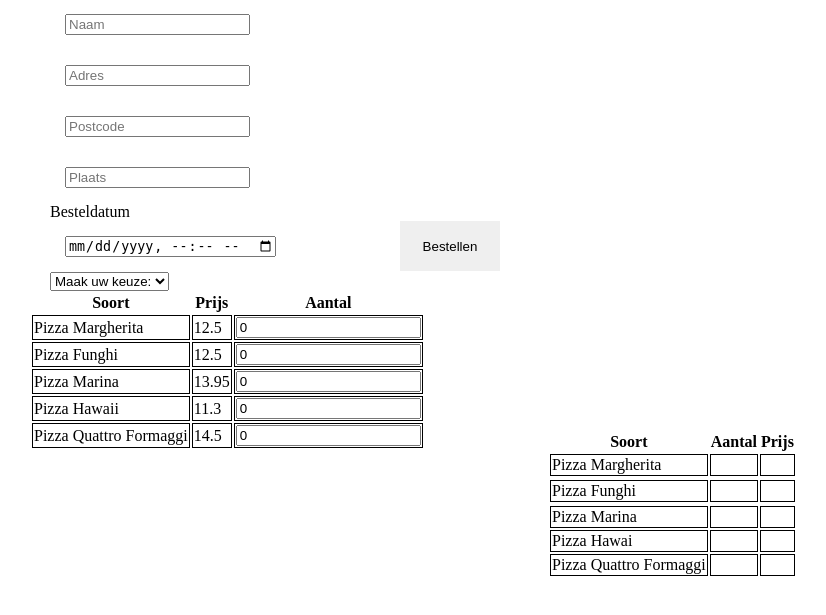
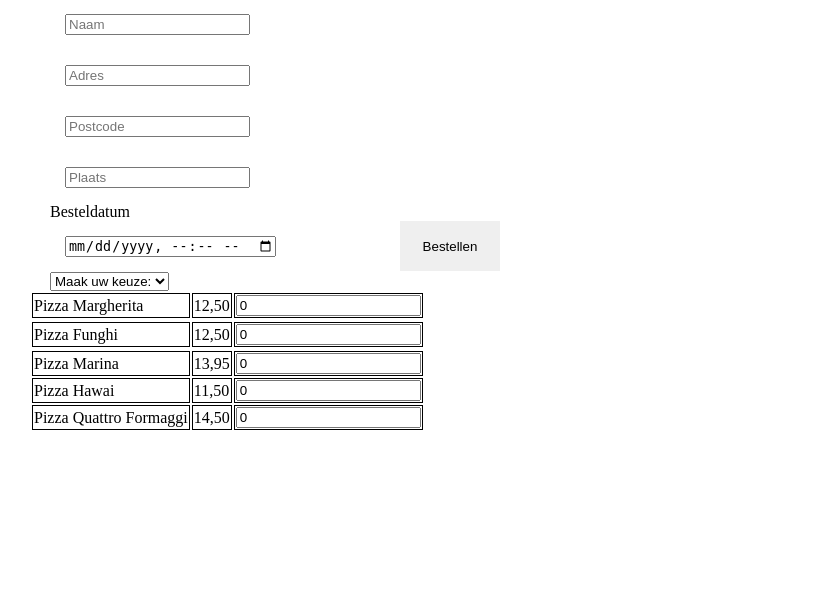
Before and after one commit to GovertJansen/MacRepo, a PHP site: page /Pizza.php in a window 1280 px wide. Shown: the part 99-714 px from the top of the page, without its empty margins (362-1188 px from the left). Run offline with PHP 8.4, Linux system fonts and the light colour scheme.

Commit message:
totaal aantal pizza's werkt

```diff
--- a/Opdracht-PHP/Pizza.php
+++ b/Opdracht-PHP/Pizza.php
@@ -9,7 +9,7 @@
     <link rel="stylesheet" href="./style.css">
 </head>
 
-<?php
+<!-- <?php
         $pizza = array(
             array('artikel' => 'Pizza Margherita', 'prijs' => 12.50, 'aantal' => 0),
             array('artikel' => 'Pizza Funghi', 'prijs' => 12.50, 'aantal' => 0),
@@ -17,7 +17,7 @@ $pizza = array(
             array('artikel' => 'Pizza Hawaii',  'prijs' => 11.30, 'aantal' => 0),
             array('artikel' => 'Pizza Quattro Formaggi', 'prijs' => 14.50, 'aantal' => 0)
         );
-?>
+        ?> -->
 
 <body>
     <div class="post">
@@ -80,6 +80,34 @@ $pizza = array(
 
 
             <table class="tabel1">
+
+                <tr>
+                    <td class="tabel">Pizza Margherita</td>
+                    <td class="tabel">12,50</td>
+                    <td class="tabel"><input type="number" name="AantalMargherita" size="3" min="0" value="0"></td>
+                <tr>
+                <tr>
+                    <td class="tabel">Pizza Funghi</td>
+                    <td class="tabel"> 12,50</td>
+                    <td class="tabel"><input type="number" name="AantalFunghi" size="3" min="0" value="0"></td>
+                <tr>
+                <tr>
+                    <td class="tabel">Pizza Marina</td>
+                    <td class="tabel">13,95</td>
+                    <td class="tabel"><input type="number" name="AantalMarina" size="3" min="0" value="0"></td>
+                <tr>
+                    <td class="tabel">Pizza Hawai</td>
+                    <td class="tabel">11,50</td>
+                    <td class="tabel"><input type="number" name="AantalHawai" size="3" min="0" value="0"></td>
+
+                <tr>
+                    <td class="tabel">Pizza Quattro Formaggi</td>
+                    <td class="tabel">14,50</td>
+                    <td class="tabel"><input type="number" name="AantalFormaggi" size="3" min="0" value="0"></td>
+                </tr>
+            </table>
+
+            <!-- <table class="tabel1">
                 <tr>
                     <th>Soort</th>
                     <th>Prijs</th>
@@ -94,12 +122,19 @@ $pizza = array(
                     </tr>";
                     }
                     ?>
-            </table>
+            </table> -->
+
         </form>
 
 
-        <table class="tabel2">
+        <?php if (isset($_POST["submit"])) {
+            $AantalMargherita = $_POST["AantalMargherita"];
+            $AantalFunghi = $_POST["AantalFunghi"];
+            $AantalMarina = $_POST["AantalMarina"];
+            $AantalHawai = $_POST["AantalHawai"];
+            $AantalFormaggi = $_POST["AantalFormaggi"];
 
+            echo ' <table class="tabel2">
          <tr>
              <th>Soort</th>
              <th>Aantal</th>
@@ -107,36 +142,43 @@ $pizza = array(
          </tr>
          <tr>
              <td class="tabel">Pizza Margherita</td>
-                <td class="tabel"> <?php echo ''; ?> </td>
+             <td class="tabel"> ';
+            echo $AantalMargherita;
+            echo  ' </td>
              <td class="tabel"> </td>
-            <tr>
+         </tr>
          <tr>
              <td class="tabel">Pizza Funghi</td>
-                <td class="tabel"> <?php echo ''; ?> </td>
+             <td class="tabel"> ';
+            echo $AantalFunghi;
+            echo  ' </td>
              <td class="tabel"> </td>
-            <tr>
+         </tr>
          <tr>
              <td class="tabel">Pizza Marina</td>
-                <td class="tabel"> <?php echo '' ?> </td>
+             <td class="tabel"> ';
+            echo $AantalMarina;
+            echo ' </td>
              <td class="tabel"> </td>
-            <tr>
+         </tr>
              <td class="tabel">Pizza Hawai</td>
-                <td class="tabel"> <?php echo ''; ?></td>
+             <td class="tabel"> ';
+            echo $AantalHawai;
+            echo  ' </td>
              <td class="tabel"> </td>
 
          <tr>
              <td class="tabel">Pizza Quattro Formaggi</td>
-                <td class="tabel"> <?php echo ''; ?> </td>
+             <td class="tabel"> ';
+            echo $AantalFormaggi;
+            echo  ' </td>
              <td class="tabel"> </td>
          </tr>
 
-
-        </table>
-
+     </table> ';
+        }
+        ?>
     </div>
-
-
-
 
 
 </body>
```
Lines whose indentation alone changed are shown as unchanged.
